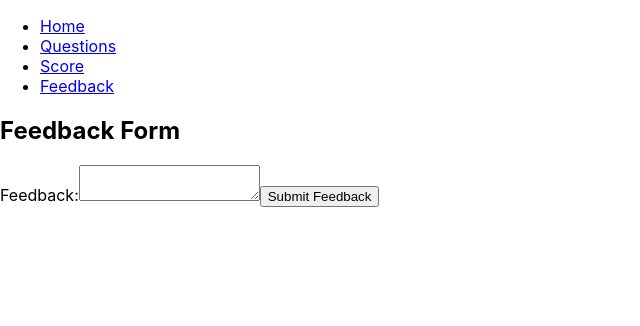
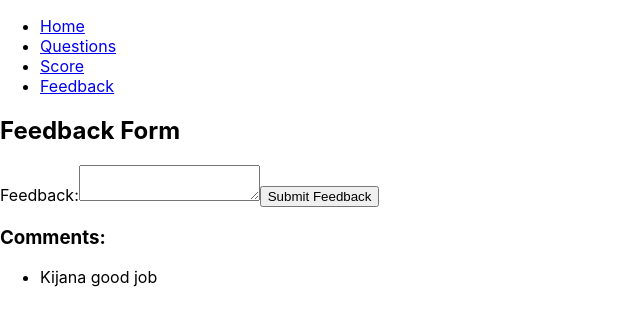
Before and after one commit to Gilbertshikwe/Quizz-example, a React (Create React App) app: page /feedback in a window 1280 px wide. Shown: the top 326 px of the page, without its empty margins (0-640 px from the left). Built offline with nearby package versions, Linux system fonts and the light colour scheme; data requests are answered from the project's data file.

Commit message:
the comments are being rendered on the feedback form

```diff
--- a/db.json
+++ b/db.json
@@ -259,5 +259,11 @@
       "correctAnswer": "break",
       "userAnswer": null
     }
+  ],
+  "feedback": [
+    {
+      "feedback": "Kijana good job",
+      "id": 4
+    }
   ]
 }
--- a/src/components/Feedback.js
+++ b/src/components/Feedback.js
@@ -1,32 +1,56 @@
-import React from 'react';
+import React, { useState, useEffect } from 'react';
 import { useFormik } from 'formik';
 
 function Feedback() {
+    const [comments, setComments] = useState([]);
+
     const formik = useFormik({
       initialValues: {
         feedback: '',
       },
-    onSubmit: async (values) => {
+      onSubmit: async (values, { resetForm }) => {
         try {
-        const response = await fetch(' http://localhost:3000/questions', {
+          const response = await fetch('http://localhost:3000/feedback', {
             method: 'POST',
             headers: {
               'Content-Type': 'application/json',
             },
-          body: JSON.stringify(values),
+            body: JSON.stringify({ feedback: values.feedback }),
           });
 
           if (response.ok) {
             console.log('Feedback submitted successfully!');
-          // You can add any additional logic or redirect the user to a thank you page.
+            // After submitting feedback, fetch the updated comments
+            fetchComments();
+            resetForm(); // Reset the form after successful submission
           } else {
-          console.error('Failed to submit feedback.');
+            const errorData = await response.json();
+            console.error('Failed to submit feedback. Server error:', errorData);
           }
         } catch (error) {
           console.error('Error submitting feedback:', error);
         }
       },
     });
+
+    const fetchComments = async () => {
+        try {
+          const response = await fetch('http://localhost:3000/feedback');
+          if (response.ok) {
+            const data = await response.json();
+            setComments(data || []); // Update to directly set the array
+          } else {
+            console.error('Failed to fetch comments.');
+          }
+        } catch (error) {
+          console.error('Error fetching comments:', error);
+        }
+      };
+
+
+    useEffect(() => {
+      fetchComments();
+    }, []); // Fetch comments when the component mounts
 
     return (
       <div>
@@ -43,6 +67,14 @@ function Feedback() {
 
           <button type="submit">Submit Feedback</button>
         </form>
+
+        <h3>Comments:</h3>
+        <ul>
+           {comments.map((comment) => (
+           <li key={comment.id}>{comment.feedback}</li>
+            ))}
+       </ul>
+
       </div>
     );
   }
```
Lines whose indentation alone changed are shown as unchanged.
